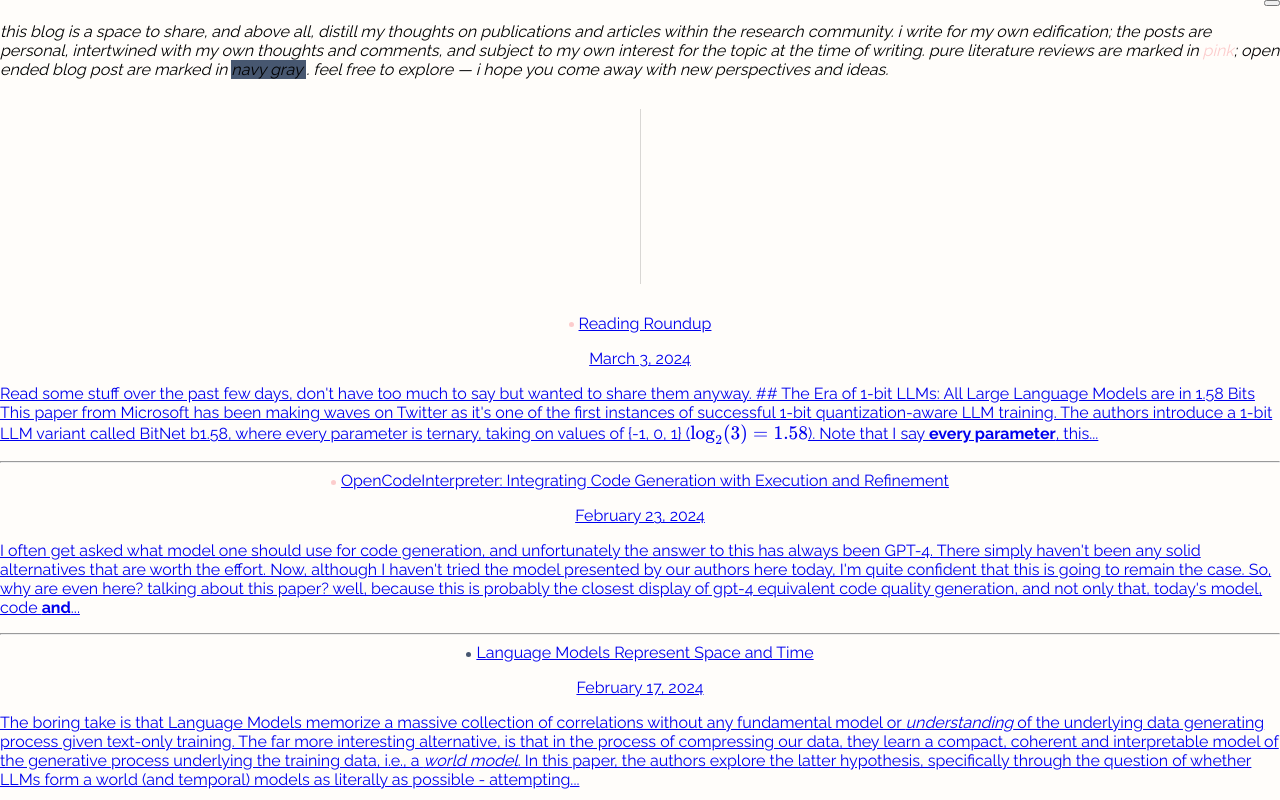
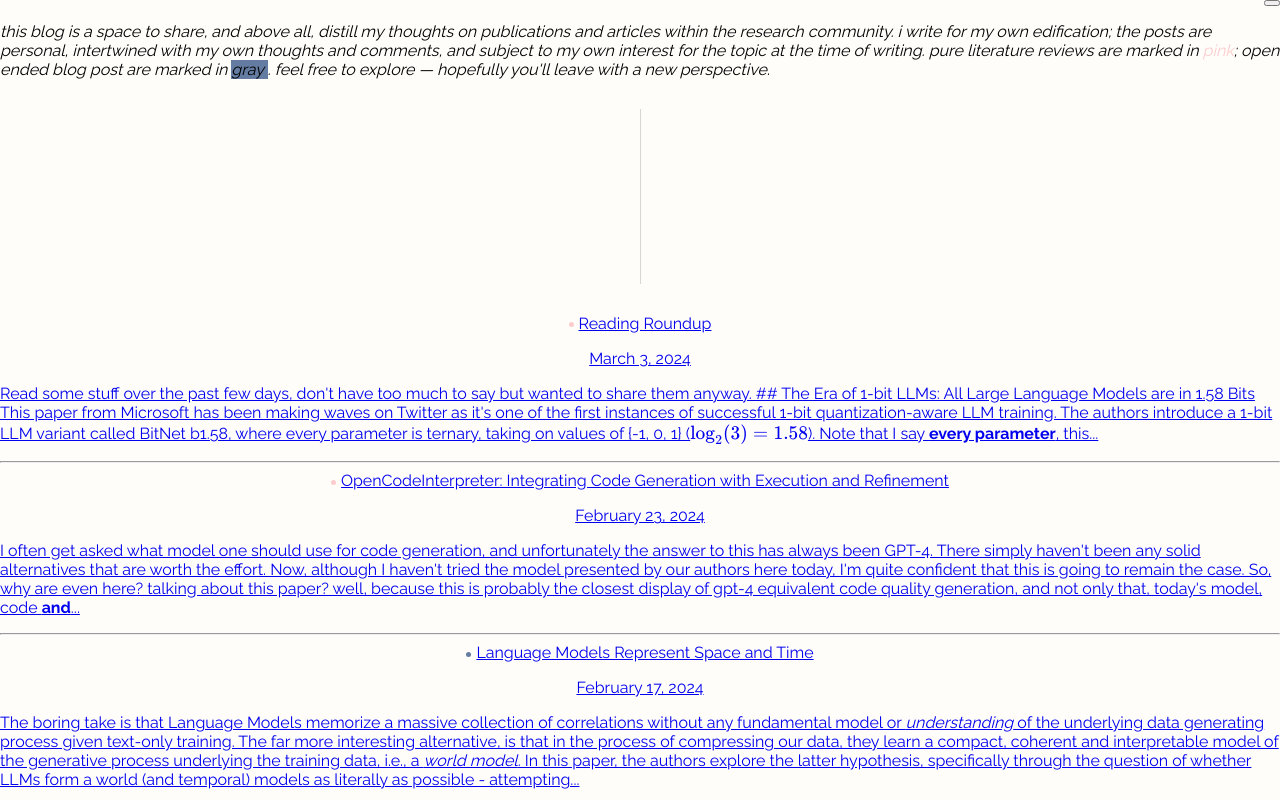
Before and after one commit to LeonEricsson/leonericsson.github.io, a Next.js app: page /blog in a window 1280 px wide. Shown: the top 800 px of the page. Built offline with nearby package versions, Linux system fonts and the light colour scheme.

Commit message:
aesthetics

```diff
--- a/components/AboutCard/index.js
+++ b/components/AboutCard/index.js
@@ -6,7 +6,7 @@ function AboutCard() {
       <h2 className="text-black text-2-5xl font-bold pb-3">about me.</h2>
       <p>
         my name is leon ericsson. i'm a recent grad with a master's degree in machine
-        learning, living in Stockholm with my <i><a href="https://collectum.se/en/startpage/private/your-situation/i-have-a-sambo#:~:text=%E2%80%9CSambo%E2%80%9D%20is%20a%20Swedish%20legal,cover%20and%2For%20Repayment%20cover." style={{ color: 'blue' }}>sambo</a></i>.
+        learning, living in Stockholm with my <i><a href="https://sverigesradio.se/artikel/what-does-it-mean-to-be-a-sambo-in-sweden" style={{ color: 'blue' }}>sambo</a></i>.
         we like to cook, go to the gym, and travel. she loves walking, i hate walking.
       </p>
       <br />
--- a/pages/blog/index.js
+++ b/pages/blog/index.js
@@ -41,7 +41,7 @@ export default function Blog({ allPostsData }) {
             my own edification; the posts are personal, intertwined with my own
             thoughts and comments, and subject to my own interest for the topic
             at the time of writing. pure literature reviews are marked in <span style={{ color: '#fccccc' }}>pink</span>;
-            open ended blog post are marked in <span style={{ backgroundColor: '#475770' }}>navy gray </span>. feel free to explore — i hope you come away with new perspectives and ideas.
+            open ended blog post are marked in <span style={{ backgroundColor: '#647ca1' }}>gray </span>. feel free to explore — hopefully you'll leave with a new perspective.
           </p>
           <div className="vertical-line"></div>
           {currentPosts.map(({ id, date, title, excerpt, type }) => (
@@ -53,7 +53,7 @@ export default function Blog({ allPostsData }) {
                     style={{
                       height: '5px',
                       width: '5px',
-                      backgroundColor: type === 'paper' ? '#fccccc' : type === 'blog' ? '#475770' : 'black',
+                      backgroundColor: type === 'paper' ? '#fccccc' : type === 'blog' ? '#647ca1' : 'black',
                       borderRadius: '50%',
                       display: 'inline-block',
                       marginRight: '5px',
--- a/pages/indexer.js
+++ b/pages/indexer.js
@@ -21,8 +21,8 @@ export async function getStaticProps() {
 export default function Index({ blogPosts, reviews }) {
   return (
     <Layout>
-    <div className="px-80 py-8">
-      <h2 className="text-lg mt-8 mb-2 ml-24 font-semibold text-black inline-block px-1 rounded" style={{ backgroundColor: '#475770' }}>Blog posts</h2>
+    <div className="pl-80 py-4">
+      <h2 className="text-lg mt-8 mb-2 ml-24 font-semibold text-black inline-block px-1 rounded" style={{ backgroundColor: '#647ca1' }}>Blog posts</h2>
       <ul className="list-none">
         {blogPosts.map(({ id, title, date }) => (
           <li key={id} className="mt-2 flex items-center">
```
